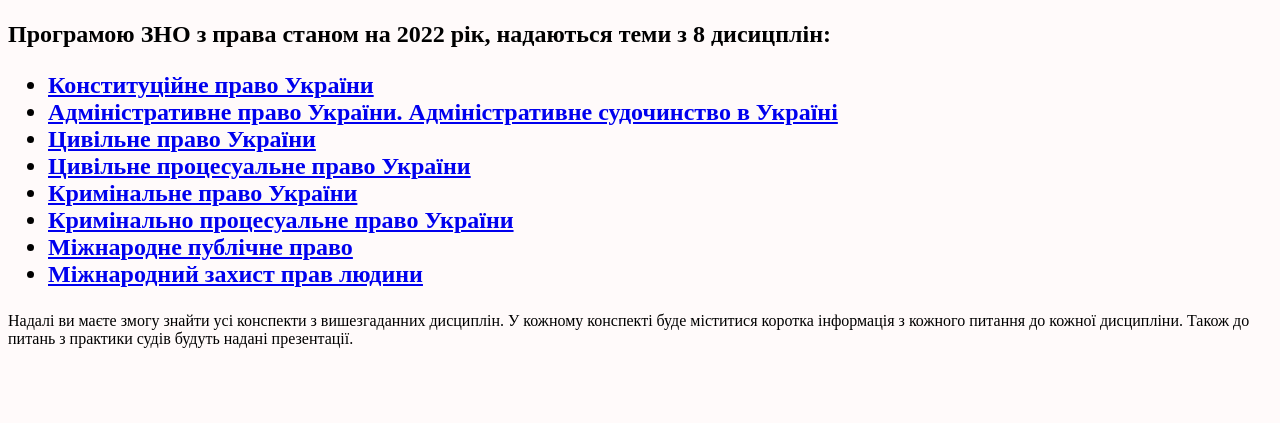
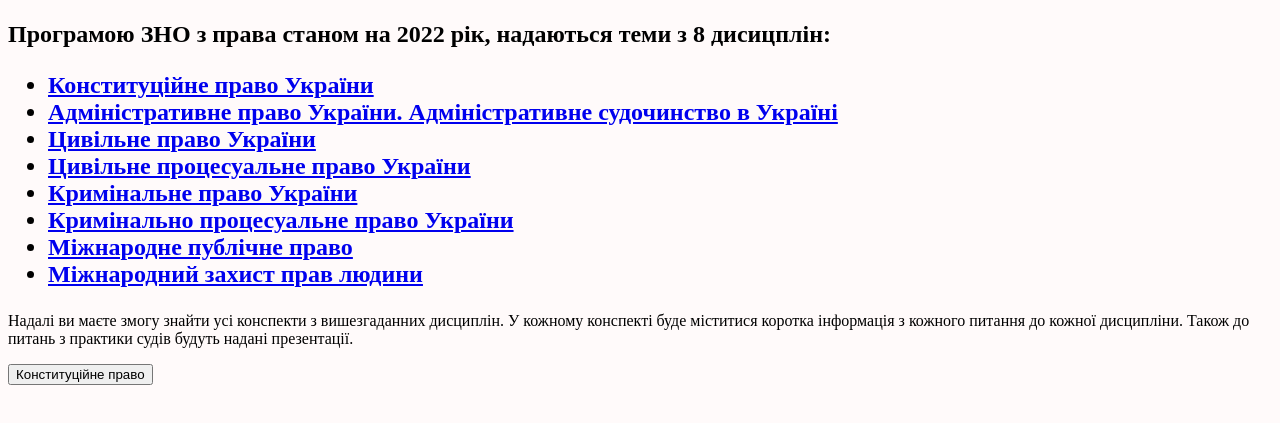
Before and after one commit to ybxyi/mkt, a plain HTML site: page index.html in a window 1280 px wide. Shown: the part 71-494 px from the top of the page. Drawn offline with Linux system fonts and the light colour scheme.

Commit message:
Update index.html

```diff
--- a/index.html
+++ b/index.html
@@ -20,8 +20,9 @@
 	</ul>
 </h2>
 <p>Надалі ви маєте змогу знайти усі конспекти з вишезгаданних дисциплін. У кожному конспекті буде міститися коротка інформація з кожного питання до кожної дисципліни. Також до питань з практики судів будуть надані презентації.
-<a href="конституційне право/КПУ.html">
-</a>
+<form action="конституційне право/КПУ.html" target="_blank">
+   <button>Конституційне право</button>
+  </form>
   </p>
 </body>
 </html>
```
